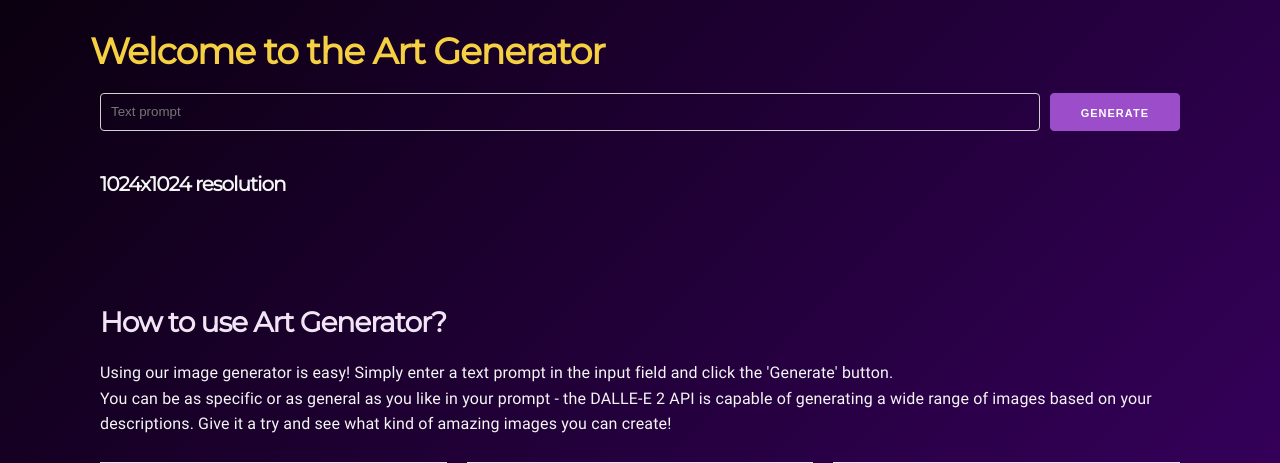
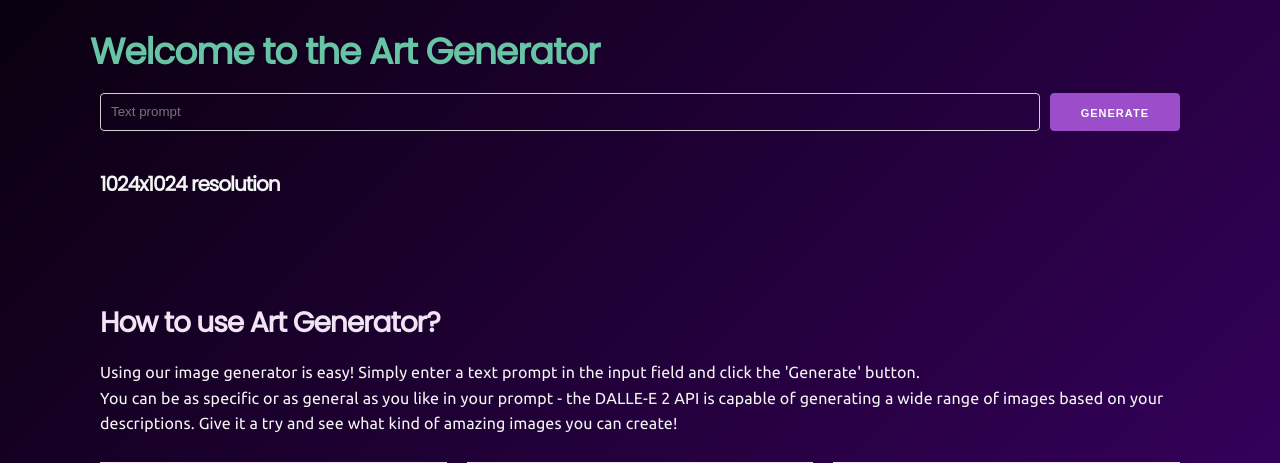
Before and after one commit to OvoOno-Studio/openai-dalle-python, a Flask app: page / in a window 1280 px wide. Shown: the top 463 px of the page. Run offline with Flask 3, Linux system fonts and the light colour scheme; some libraries are stand-ins or nearby versions; grey boxes are pictures that could not be loaded.

Commit message:
update typography and styling

```diff
--- a/static/css/main.css
+++ b/static/css/main.css
@@ -9,21 +9,21 @@
 ****************************************************************************/
 
 @font-face {
-    font-family: 'Roboto';
-    src: url("../fonts/Roboto-Regular.ttf") format('truetype');
+    font-family: 'Ubuntu';
+    src: url("../fonts/Ubuntu-Regular.ttf") format('truetype');
 }
 
 @font-face {
-    font-family: 'Montserrat';
-    src: url('../fonts/Montserrat-Regular.ttf') format('truetype');
+    font-family: 'Poppins';
+    src: url('../fonts/Poppins-Regular.ttf') format('truetype');
 }
 
 /* Main elements end */
 body {
     background: linear-gradient(135deg,#0a000f,#4d0085);
     color: #F5F5F5; /* Best font color to go with dark purple background */
-    font-family: 'Roboto', sans-serif; /* Change font for heading and paragraphs */
     font-size: 16px; /* Adjust font size for body text */
+    font-family: 'Ubuntu', sans-serif;
     margin: 0px;
     margin-top: 10px;
 }
@@ -33,13 +33,13 @@ body {
 }
 
 h1, h2, h3 {
-    font-family: 'Montserrat', sans-serif; /* Change font for headings */
+    font-family: 'Poppins', sans-serif; /* Change font for headings */
     font-weight: 600; /* Make headings bold */
 }
 
 h1 {
     font-size: 36px; /* Adjust font size for h1 */
-    color: #F5D042;
+    color: #67c4a5;
 }
 
 h2 {
@@ -80,6 +80,27 @@ form#generate-form input {
 form#generate-form .form-group {
     display: flex;
     gap: 10px;
+}
+
+form#generate-form .button {
+    display: inline-block;
+    padding: 12px 24px;
+    font-size: 14px;
+    font-weight: 500;
+    text-align: center;
+    text-decoration: none;
+    color: #fff;
+    background-color: #41046a87;
+    text-transform: uppercase;
+    font-weight: 700;
+    border: none;
+    transition: background-color .2s ease-in-out,color .2s ease-in-out,box-shadow .2s ease-in-out;
+    cursor: pointer;
+}
+
+form#generate-form .button:hover {
+    background-color: #67c4a5;
+    color: #0c0012;
 }
 
 footer {
```
Also changed, not shown: static/fonts/Poppins-Regular.ttf (added), static/fonts/Ubuntu-Regular.ttf (added).
